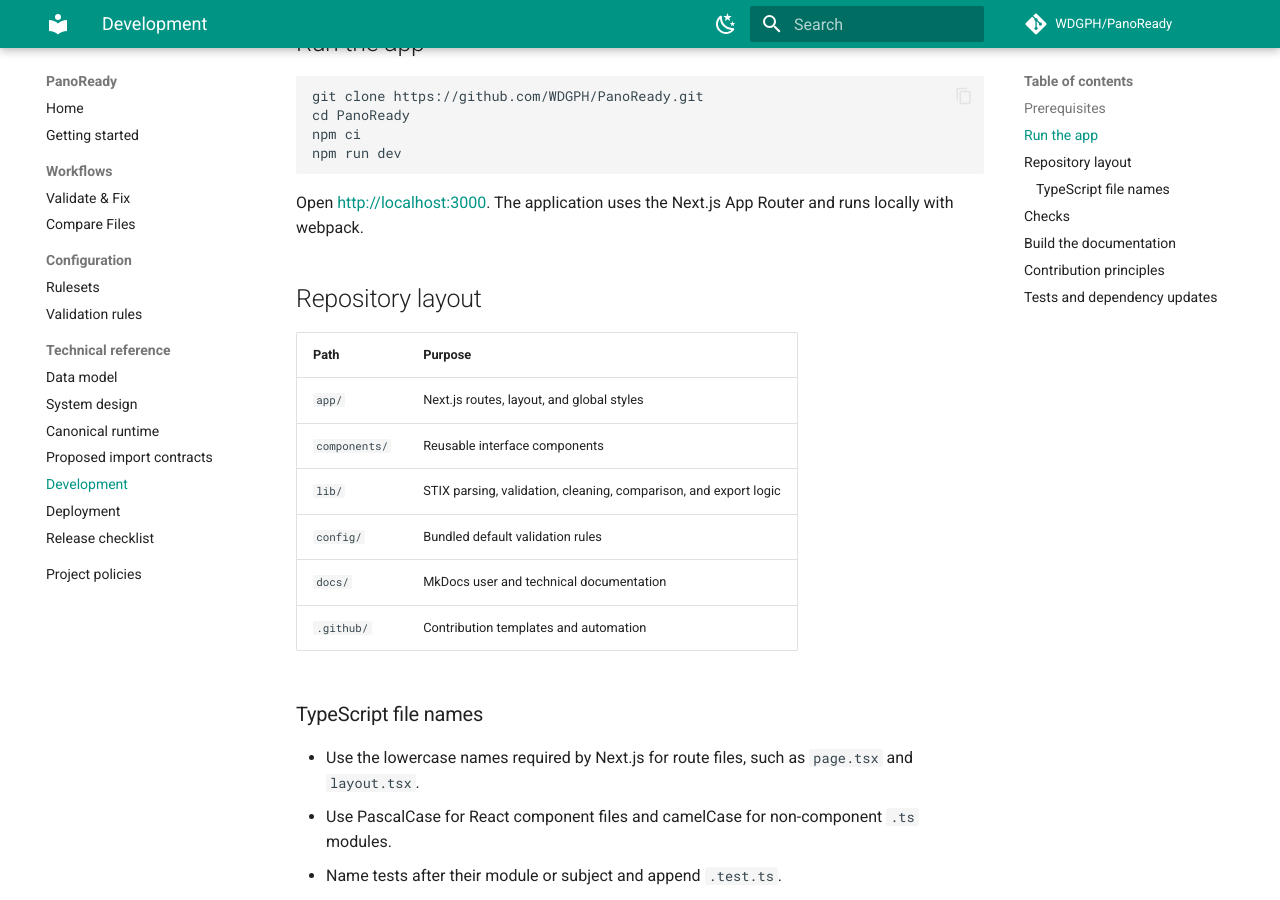
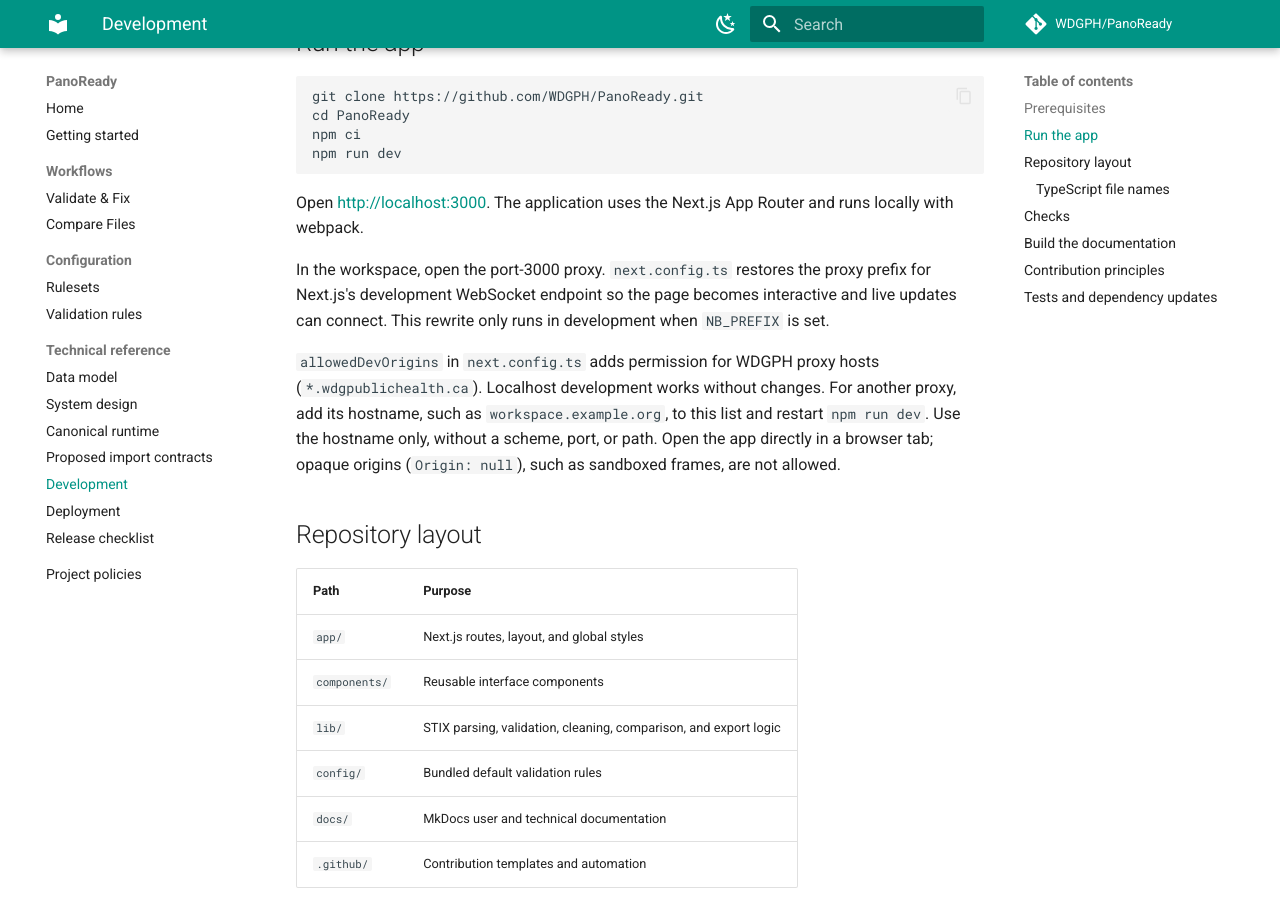
Before and after one commit to WDGPH/PanoReady, an MkDocs documentation site: the page built from docs/development.md, in a window 1280 px wide and 900 px high, scrolled down 338 px. Built offline with MkDocs 1.6.1 and Material for MkDocs 9.7.7, drawn with Linux system fonts in a browser that asks for light colours; comment, search, counter and statistics services are not loaded.

Commit message:
fix: restore development server and workspace proxy support

````diff
--- a/docs/development.md
+++ b/docs/development.md
@@ -16,6 +16,18 @@
 ```
 
 Open <http://localhost:3000>. The application uses the Next.js App Router and runs locally with webpack.
+
+In the workspace, open the port-3000 proxy. `next.config.ts` restores the proxy
+prefix for Next.js's development WebSocket endpoint so the page becomes
+interactive and live updates can connect. This rewrite only runs in development
+when `NB_PREFIX` is set.
+
+`allowedDevOrigins` in `next.config.ts` adds permission for WDGPH proxy hosts
+(`*.wdgpublichealth.ca`). Localhost development
+works without changes. For another proxy, add its hostname, such as
+`workspace.example.org`, to this list and restart `npm run dev`. Use the hostname
+only, without a scheme, port, or path. Open the app directly in a browser tab;
+opaque origins (`Origin: null`), such as sandboxed frames, are not allowed.
 
 ## Repository layout
 
--- a/package.json
+++ b/package.json
@@ -16,8 +16,7 @@
     "node": ">=22.0.0"
   },
   "scripts": {
-    "dev": "next build --webpack && next start --port 3000",
-    "dev:webpack": "next dev --webpack --port 3000",
+    "dev": "next dev --webpack --port 3000",
     "build": "next build --webpack",
     "start": "next start --port 3000",
     "lint": "eslint",
````
Also changed, not shown: next.config.ts (+15 -3 lines).
